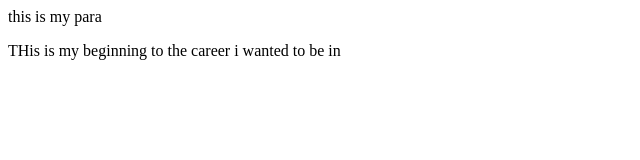
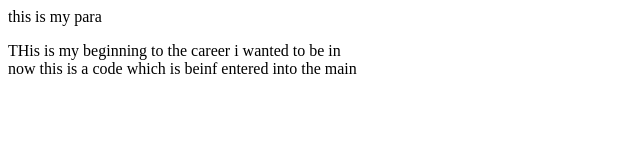
Before and after one commit to RajputAmitkumar/git-by-cod, a plain HTML site: page index.html in a window 1280 px wide. Shown: the whole page, without its empty margins (0-640 px from the left). Drawn offline with Linux system fonts and the light colour scheme.

Commit message:
main code for the main branch

```diff
--- a/index.html
+++ b/index.html
@@ -1,2 +1,3 @@
 <p>this is my para </p>
 <div>THis is my beginning to the career i wanted to be in</div>
+<main>now this is a code which is beinf entered into the main </main>
```
